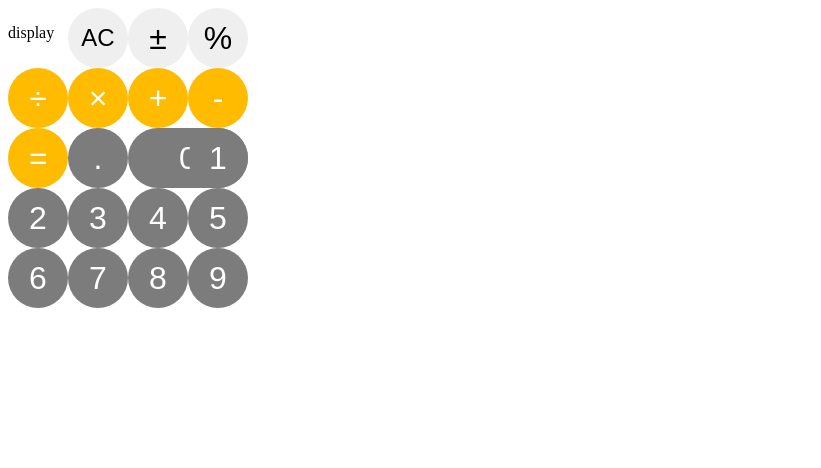
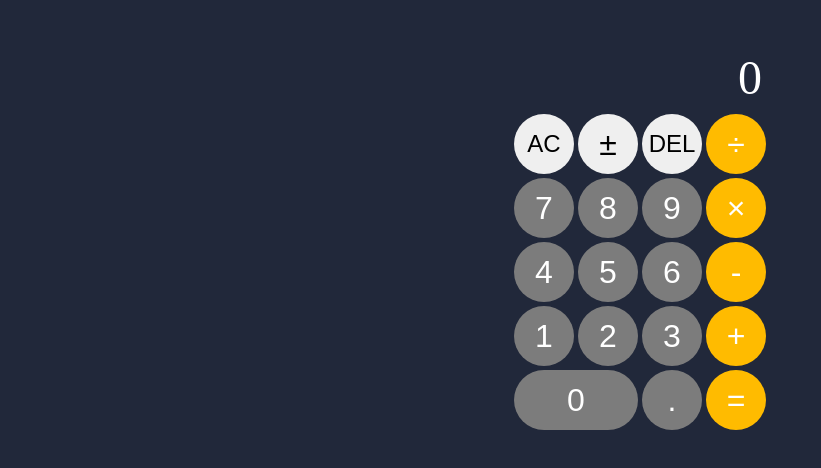
Before and after one commit to yasharez/calculator, a plain HTML site: page index.html in a window 1280 px wide. Shown: the whole page, without its empty margins (0-821 px from the left). Drawn offline with Linux system fonts and the light colour scheme.

Commit message:
Calculator css progress

```diff
--- a/index.html
+++ b/index.html
@@ -9,10 +9,10 @@
 </head>
 <body>
     <div class='calculator'>
-        <p id='display'>display</p>
+        <div id='display' class='display'>0</div>
         <button id='clear' class='button-clear'>AC</button>
         <button id='sign' class='button-sign'>&#177</button>
-        <button id='percent' class='button-percent'>%</button>
+        <button id='percent' class='button-percent'>DEL</button>
         <button id='divide' class='button-divide operators'>&#247</button>
         <button id='multiply' class='button-multiply operators'>&#215</button>
         <button id='add' class='button-add operators'>+</button>
--- a/styles.css
+++ b/styles.css
@@ -1,3 +1,10 @@
+body{
+    display: flex;
+    justify-content: center;
+    background-color: rgb(33, 40, 58);
+    margin-top: 50px;
+}
+
 button{
     font-size: 2rem;
     display:flex;
@@ -14,6 +21,17 @@ button{
 .calculator{
     display: grid;
     grid-template: 60px 60px 60px 60px 60px 60px / 60px 60px 60px 60px;
+    gap: 4px;
+}
+
+.display{
+    align-self: stretch;
+    text-align: end;
+    font-size: 3rem;
+    padding-right: 4px;
+    color: white;
+    grid-column: 1 / 5;
+    grid-row: 1 / 1;
 }
 
 .operators {
@@ -26,83 +44,101 @@ button{
     color: white
 }
 
-.button-0{
-    width: 120px;
-    border-radius: 30px
-}
-
 .button-clear{
     font-size: 1.5rem;
+    grid-column: 1 / 2;
+    grid-row: 2 / 2;
 }
 
 .button-sign{
-
+    grid-column: 2 / 3;
+    grid-row: 2 / 2;
 }
 
 .button-percent{
-
+    font-size: 1.5rem;
+    grid-column: 3 / 4;
+    grid-row: 2 / 2;
 }
 
 .button-divide{
-
+    grid-column: 4 / 5;
+    grid-row: 2 / 2;
 }
 
 .button-multiply{
-
+    grid-column: 4 / 5;
+    grid-row: 3 / 3;
 }
 
 .button-add{
-
+    grid-column: 4 / 5;
+    grid-row: 5 / 5;
 }
 
 .button-subtract{
-
+    grid-column: 4 / 5;
+    grid-row: 4 / 4;
 }
 
 .button-equals{
-
+    grid-column: 4 / 5;
+    grid-row: 6 / 6;
 }
 
 .button-dot{
-
+    grid-column: 3 / 4;
+    grid-row: 6 / 6;
 }
 
 .button-0{
-
+    width: 124px;
+    border-radius: 31px;
+    grid-column: 1 / 3;
+    grid-row: 6 / 6;
 }
 
 .button-1{
-
+    grid-column: 1 / 2;
+    grid-row: 5 / 5;
 }
 
 .button-2{
-
+    grid-column: 2 / 3;
+    grid-row: 5 / 5;
 }
 
 .button-3{
-
+    grid-column: 3 / 4;
+    grid-row: 5 / 5;
 }
 
 .button-4{
-
+    grid-column: 1 / 2;
+    grid-row: 4 / 4;
 }
 
 .button-5{
-
+    grid-column: 2 / 3;
+    grid-row: 4 / 4;
 }
 
 .button-6{
-
+    grid-column: 3 / 4;
+    grid-row: 4 / 4;
 }
 
 .button-7{
-
+    grid-column: 1 / 2;
+    grid-row: 3 / 3;
 }
 
 .button-8{
-
+    grid-column: 2 / 3;
+    grid-row: 3 / 3;
 }
 
 .button-9{
-
+    grid-column: 3 / 4;
+    grid-row: 3 / 3;
 }
```
